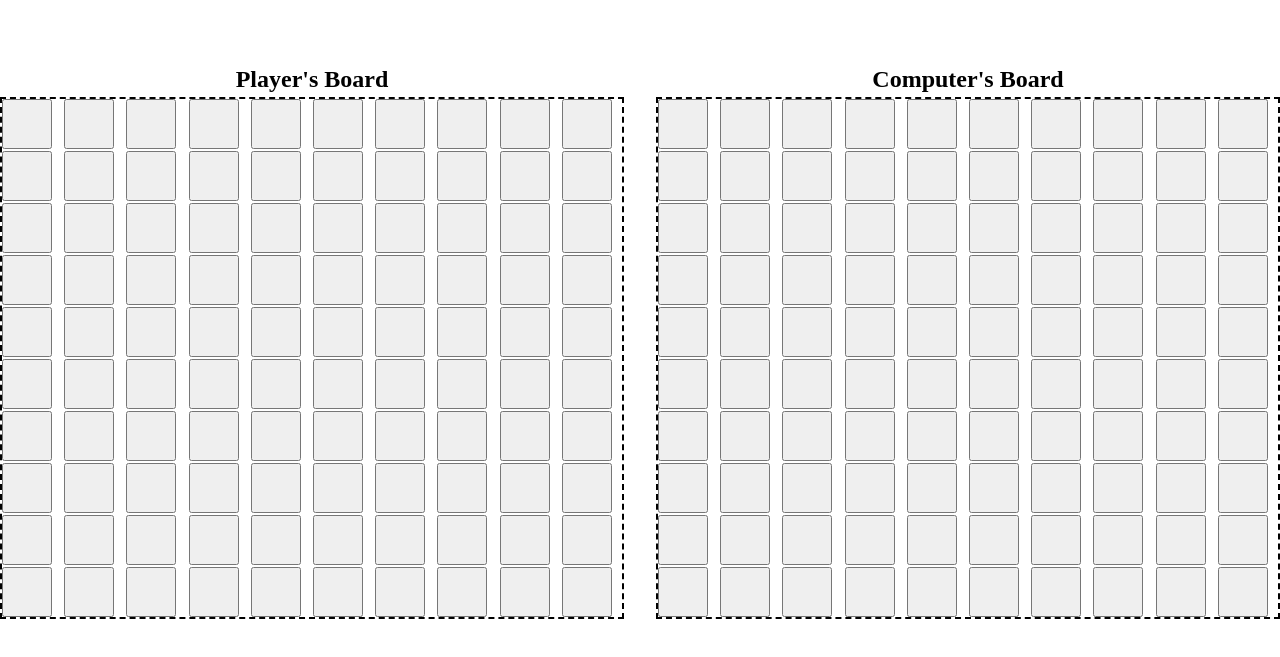
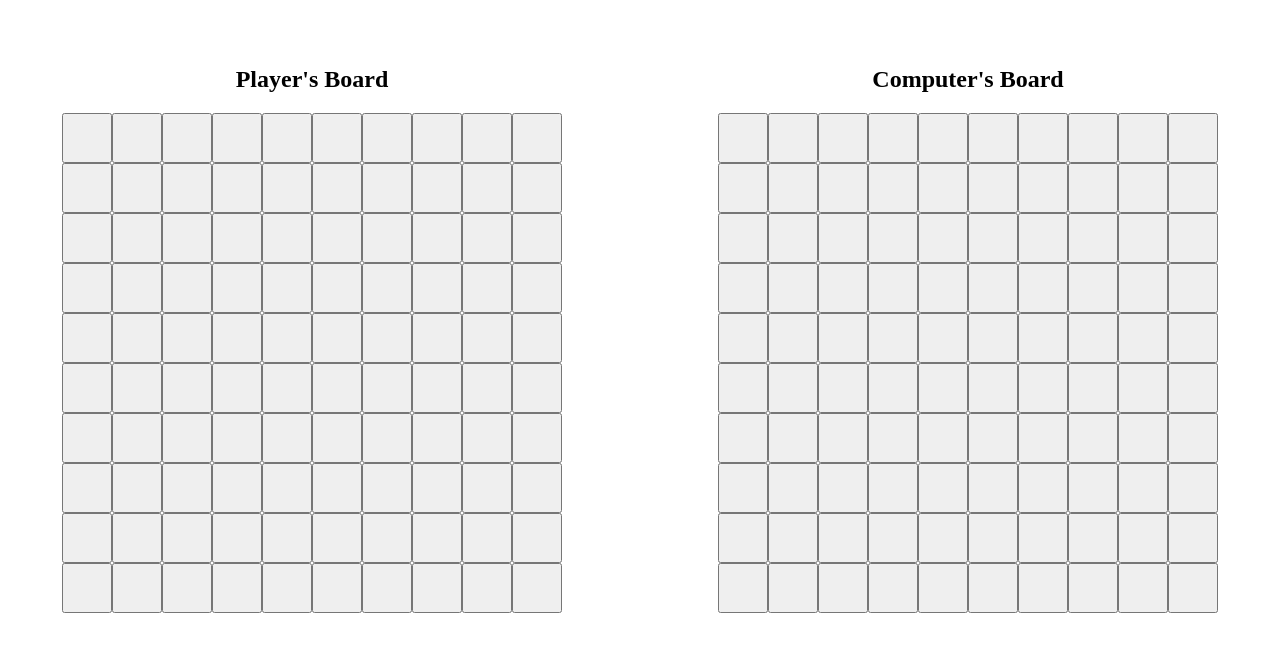
Before and after one commit to Jenna-Deamer/Odin-Battleship-webpack, a website built with webpack: page src/template.html in a window 1280 px wide. Shown: the part 51-708 px from the top of the page. Built offline with nearby package versions, Linux system fonts and the light colour scheme.

Commit message:
Add styles to gamebaords

```diff
--- a/src/styles.css
+++ b/src/styles.css
@@ -56,10 +56,11 @@ h1 {
 
 #human-board,
 #computer-board {
-    border: dashed 2px #000000;
+    margin-top: 1em;
     display: grid;
-    grid-template-columns: repeat(10, 1fr);
-    gap: 2px;
+    grid-template-columns: repeat(10, 50px);
+    align-items: center;
+    justify-content: center;
 }
 
 #human-board button,
```
